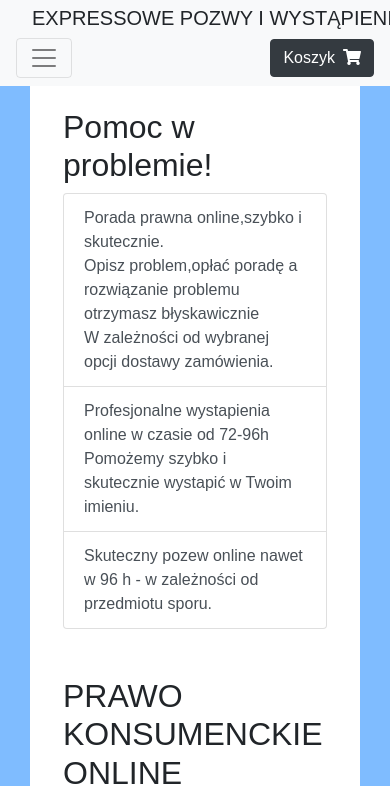
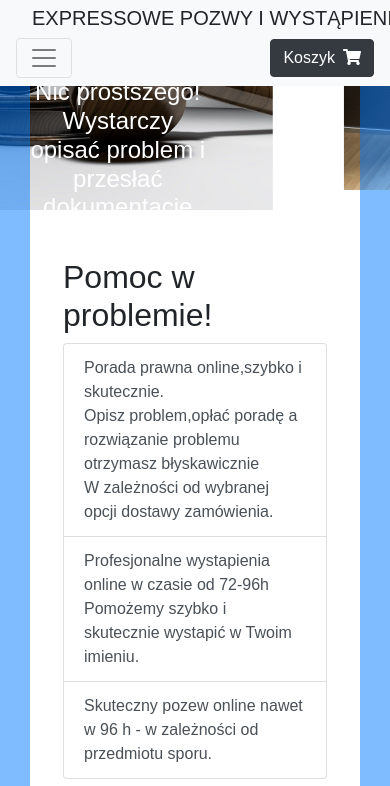
Before and after one commit to KJT777/prawnikexpress.zip, a plain HTML site: page index.html in a window 390 px wide. Shown: the part 90-876 px from the top of the page. Drawn offline with nearby package versions, Linux system fonts and the light colour scheme; a web font is replaced by a local one.

```diff
--- a/odev/odev-style.scss
+++ b/odev/odev-style.scss
@@ -68,3 +68,17 @@ input[type="file"] {
     background-color: #007bff;
     width: 30px;
 }
+
+@media(max-width: 900px) {
+    .carousel-inner,
+    .carousel-item {
+        height: 250px;
+    }
+}
+
+@media(max-width: 500px) {
+    .carousel-inner,
+    .carousel-item {
+        height: 300px;
+    }
+}
```
Also changed, not shown: odev/odev-style.css, 1 other file.
